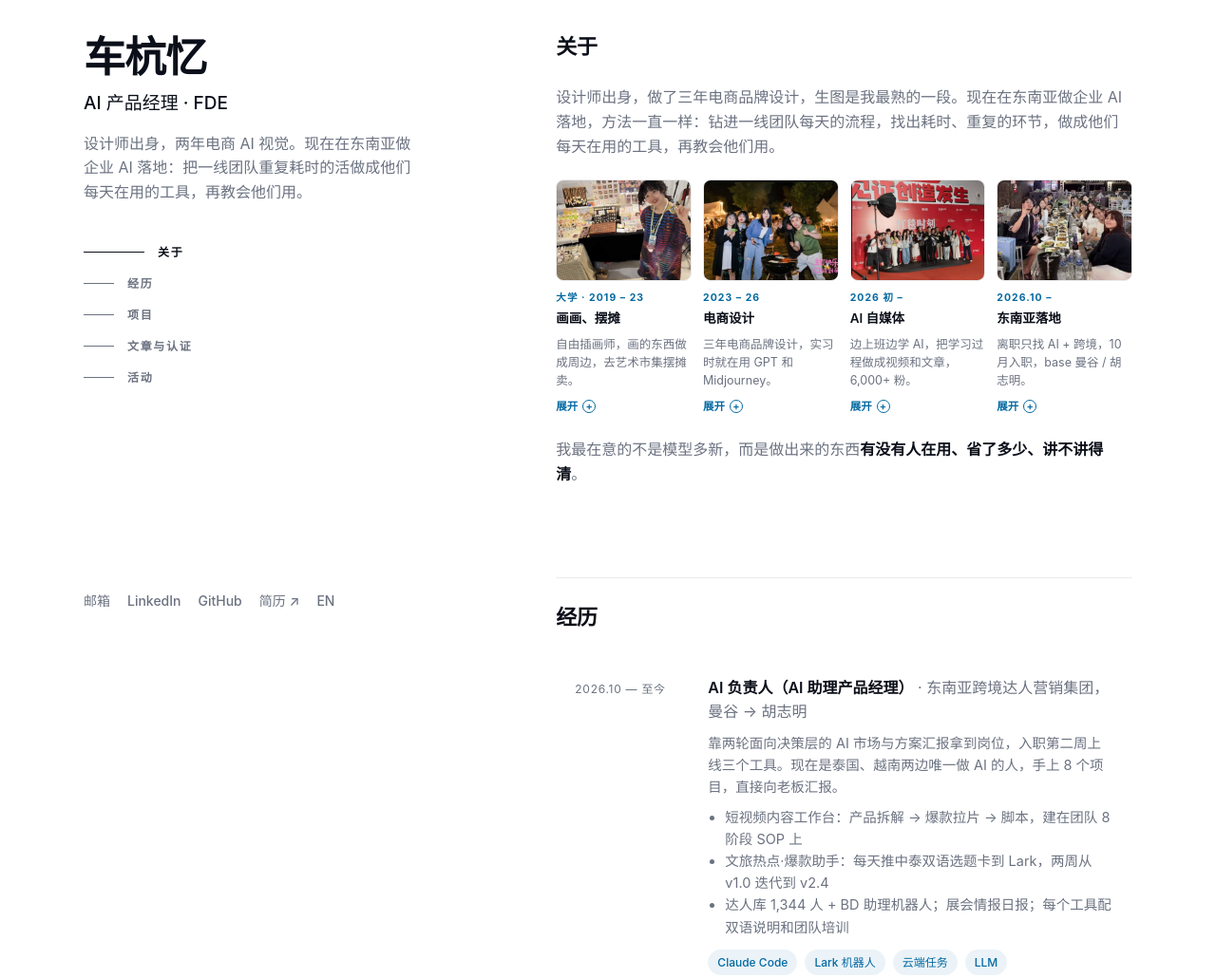
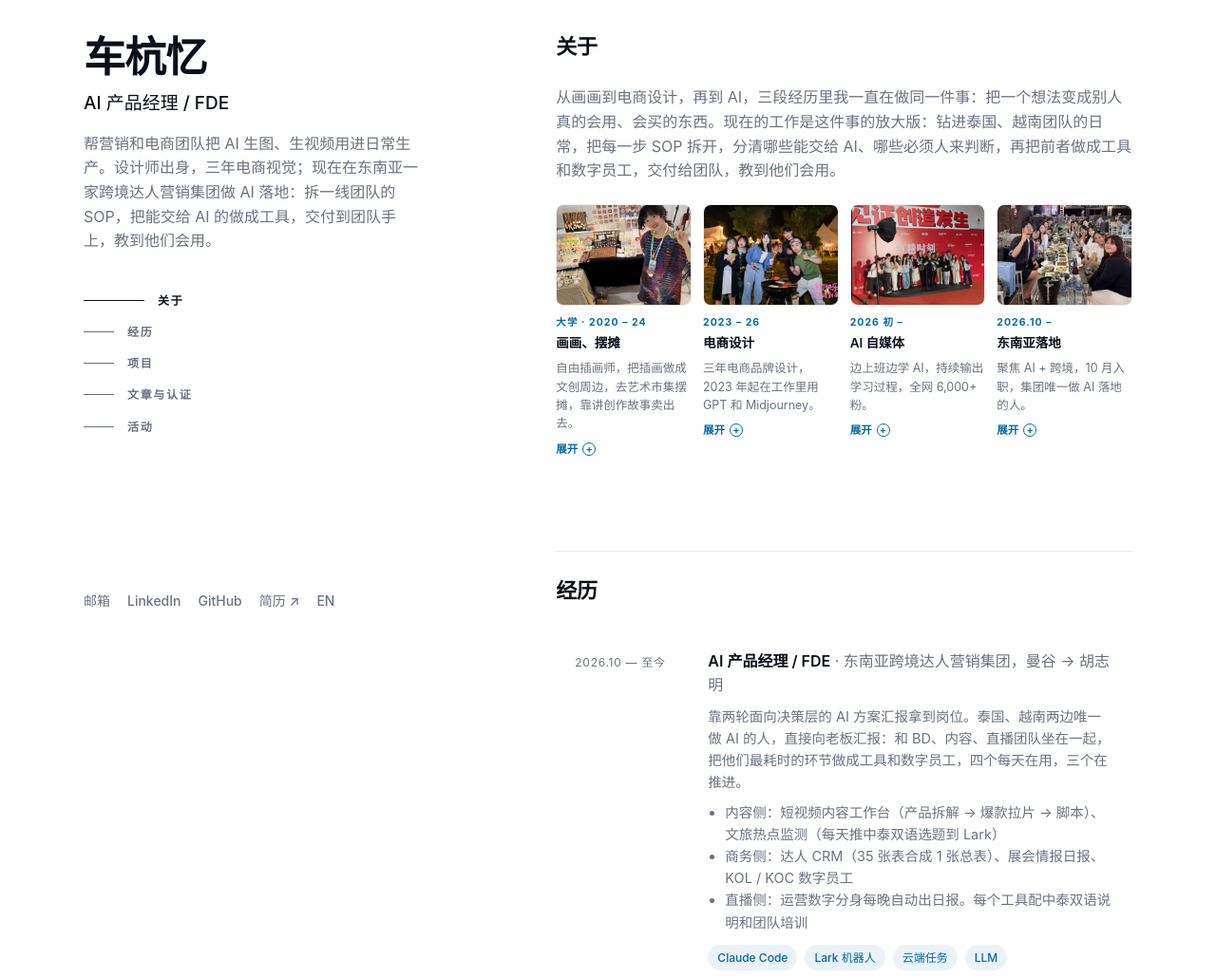
Before and after one commit to ChecheChat/chechechat.github.io, a plain HTML site: page zh.html in a window 1280 px wide. Shown: the part 60-1090 px from the top of the page at 95% size. Drawn offline with Linux system fonts and the light colour scheme.

Commit message:
首页文字：侧栏、关于、经历现职按对照稿改；头衔统一 AI 产品经理 / FDE
Co-Authored-By: Claude Fable 5.1 <noreply@anthropic.com>

```diff
--- a/zh.html
+++ b/zh.html
@@ -14,8 +14,8 @@
   <aside class="side">
     <div>
       <h1>车杭忆</h1>
-      <p class="role">AI 产品经理 · FDE</p>
-      <p class="intro">设计师出身，两年电商 AI 视觉。现在在东南亚做企业 AI 落地：把一线团队重复耗时的活做成他们每天在用的工具，再教会他们用。</p>
+      <p class="role">AI 产品经理 / FDE</p>
+      <p class="intro">帮营销和电商团队把 AI 生图、生视频用进日常生产。设计师出身，三年电商视觉；现在在东南亚一家跨境达人营销集团做 AI 落地：拆一线团队的 SOP，把能交给 AI 的做成工具，交付到团队手上，教到他们会用。</p>
       <ul class="menu">
         <li><a href="#about">关于</a></li>
         <li><a href="#experience">经历</a></li>
@@ -39,23 +39,21 @@
     <!-- 关于 -->
     <section id="about" class="prose">
       <h2>关于</h2>
-      <p>设计师出身，做了三年电商品牌设计，生图是我最熟的一段。现在在东南亚做企业 AI 落地，方法一直一样：钻进一线团队每天的流程，找出耗时、重复的环节，做成他们每天在用的工具，再教会他们用。</p>
+      <p>从画画到电商设计，再到 AI，三段经历里我一直在做同一件事：把一个想法变成别人真的会用、会买的东西。现在的工作是这件事的放大版：钻进泰国、越南团队的日常，把每一步 SOP 拆开，分清哪些能交给 AI、哪些必须人来判断，再把前者做成工具和数字员工，交付给团队，教到他们会用。</p>
 
       <div class="strip" id="about-strip">
-        <button class="cell" type="button" data-beat="1" aria-expanded="false"><img src="assets/about/01.jpg" alt="艺术市集摆摊现场"><div class="k">大学 · 2019 – 23</div><div class="t">画画、摆摊</div><p class="s">自由插画师，画的东西做成周边，去艺术市集摆摊卖。</p><span class="more">展开 <i>+</i></span></button>
-        <button class="cell" type="button" data-beat="2" aria-expanded="false"><img src="assets/about/02.jpg" alt="电商公司团建"><div class="k">2023 – 26</div><div class="t">电商设计</div><p class="s">三年电商品牌设计，实习时就在用 GPT 和 Midjourney。</p><span class="more">展开 <i>+</i></span></button>
-        <button class="cell" type="button" data-beat="3" aria-expanded="false"><img src="assets/about/03.jpg" alt="AI 大会现场"><div class="k">2026 初 –</div><div class="t">AI 自媒体</div><p class="s">边上班边学 AI，把学习过程做成视频和文章，6,000+ 粉。</p><span class="more">展开 <i>+</i></span></button>
-        <button class="cell" type="button" data-beat="4" aria-expanded="false"><img src="assets/about/04.jpg" alt="泰国团队聚餐"><div class="k">2026.10 –</div><div class="t">东南亚落地</div><p class="s">离职只找 AI + 跨境，10 月入职，base 曼谷 / 胡志明。</p><span class="more">展开 <i>+</i></span></button>
+        <button class="cell" type="button" data-beat="1" aria-expanded="false"><img src="assets/about/01.jpg" alt="艺术市集摆摊现场"><div class="k">大学 · 2020 – 24</div><div class="t">画画、摆摊</div><p class="s">自由插画师，把插画做成文创周边，去艺术市集摆摊，靠讲创作故事卖出去。</p><span class="more">展开 <i>+</i></span></button>
+        <button class="cell" type="button" data-beat="2" aria-expanded="false"><img src="assets/about/02.jpg" alt="电商公司团建"><div class="k">2023 – 26</div><div class="t">电商设计</div><p class="s">三年电商品牌设计，2023 年起在工作里用 GPT 和 Midjourney。</p><span class="more">展开 <i>+</i></span></button>
+        <button class="cell" type="button" data-beat="3" aria-expanded="false"><img src="assets/about/03.jpg" alt="AI 大会现场"><div class="k">2026 初 –</div><div class="t">AI 自媒体</div><p class="s">边上班边学 AI，持续输出学习过程，全网 6,000+ 粉。</p><span class="more">展开 <i>+</i></span></button>
+        <button class="cell" type="button" data-beat="4" aria-expanded="false"><img src="assets/about/04.jpg" alt="泰国团队聚餐"><div class="k">2026.10 –</div><div class="t">东南亚落地</div><p class="s">聚焦 AI + 跨境，10 月入职，集团唯一做 AI 落地的人。</p><span class="more">展开 <i>+</i></span></button>
       </div>
 
       <div class="beat-panel" id="beat-panel" hidden>
-        <div class="beat" data-beat="1"><div class="h"><span class="n">01</span>画画、摆摊、把故事讲给人听</div><p>大学时做自由插画师，把画的东西做成文创周边，去艺术市集摆摊卖。第一次知道「有没有人买」比「画得好不好」更难，也更有意思。</p></div>
-        <div class="beat" data-beat="2"><div class="h"><span class="n">02</span>三年电商品牌设计，最早一批把 AI 用进生产</div><p>毕业进电商：智篆实习、巨梓生物、菲碧清，做天猫、京东、拼多多的详情页、促销图、直播间视觉。实习时就在用 GPT 和 Midjourney，到菲碧清把 Midjourney、SD、ComfyUI 放进日常出图。</p></div>
-        <div class="beat" data-beat="3"><div class="h"><span class="n">03</span>边上班边学 AI，把学习过程做成内容</div><p>2026 年初 AI 爆发，白天上班，晚上学 Agent、写代码、投黑客松，把学到的做成视频和文章。6,000+ 粉、单条 14 万播放。也是在这段时间学会了用代码把流程做成工具。</p></div>
-        <div class="beat" data-beat="4"><div class="h"><span class="n">04</span>离开，去东南亚做 AI 落地</div><p>8 月底离开上一家公司，只找 AI + 跨境方向。10 月 1 日入职一家东南亚跨境达人营销集团，base 曼谷和胡志明，是泰国、越南两边唯一做 AI 的人：做工具，也给业务团队做 AI 培训。</p></div>
+        <div class="beat" data-beat="1"><div class="h"><span class="n">01</span>画画、摆摊、把故事讲给人听</div><p>大学做自由插画师，把生活里的灵感画下来，再做成冰箱贴这类文创周边：自己找打印厂、谈工艺、采购、定制，跑了很多场艺术市集。摊位上卖得最好的不是画得最好的，是故事讲得最清楚的。第一次知道「有没有人买」比「画得好不好」更难，也更有意思。</p></div>
+        <div class="beat" data-beat="2"><div class="h"><span class="n">02</span>三年电商品牌设计，最早一批把 AI 用进生产</div><p>2023 年在智篆（阿里生态公司）实习，就开始在工作里用 GPT 和 Midjourney。毕业进电商做品牌设计：巨梓生物、菲碧清，做天猫、京东、拼多多的详情页、促销图、直播间视觉，把 Midjourney、ComfyUI 放进日常出图流程，10 张 A/B 促销图从约 3 天缩到 1 天半。</p></div>
+        <div class="beat" data-beat="3"><div class="h"><span class="n">03</span>边上班边学 AI，把学习过程做成内容</div><p>2025 年底 AI 爆发，2026 年初开始白天上班、晚上学 Agent、写代码、投黑客松，把学的过程做成视频和文章持续输出，全网 6,000+ 粉、单条 14 万播放，一直活跃在 AI 创作者社群和 MCN 生态里。也是这段时间，从「用 AI 出图」变成「用代码把流程做成工具」。</p></div>
+        <div class="beat" data-beat="4"><div class="h"><span class="n">04</span>离开，去东南亚做 AI 落地</div><p>8 月底离开上一家公司，之后聚焦 AI + 跨境方向的岗位。10 月入职一家东南亚跨境达人营销集团，团队在曼谷、胡志明、马来西亚和日本，我是集团唯一做企业内部 AI 落地的人：给 BD、内容、直播团队做工具和数字员工，也给他们做 AI 培训。</p></div>
       </div>
-
-      <p>我最在意的不是模型多新，而是做出来的东西<b>有没有人在用、省了多少、讲不讲得清</b>。</p>
     </section>
 
     <!-- 经历 -->
@@ -65,12 +63,12 @@
       <a class="row" href="#projects">
         <div class="when">2026.10 — 至今</div>
         <div>
-          <div class="title">AI 负责人（AI 助理产品经理）<span class="org"> · 东南亚跨境达人营销集团，曼谷 → 胡志明</span></div>
-          <p>靠两轮面向决策层的 AI 市场与方案汇报拿到岗位，入职第二周上线三个工具。现在是泰国、越南两边唯一做 AI 的人，手上 8 个项目，直接向老板汇报。</p>
+          <div class="title">AI 产品经理 / FDE<span class="org"> · 东南亚跨境达人营销集团，曼谷 → 胡志明</span></div>
+          <p>靠两轮面向决策层的 AI 方案汇报拿到岗位。泰国、越南两边唯一做 AI 的人，直接向老板汇报：和 BD、内容、直播团队坐在一起，把他们最耗时的环节做成工具和数字员工，四个每天在用，三个在推进。</p>
           <ul>
-            <li>短视频内容工作台：产品拆解 → 爆款拉片 → 脚本，建在团队 8 阶段 SOP 上</li>
-            <li>文旅热点·爆款助手：每天推中泰双语选题卡到 Lark，两周从 v1.0 迭代到 v2.4</li>
-            <li>达人库 1,344 人 + BD 助理机器人；展会情报日报；每个工具配双语说明和团队培训</li>
+            <li>内容侧：短视频内容工作台（产品拆解 → 爆款拉片 → 脚本）、文旅热点监测（每天推中泰双语选题到 Lark）</li>
+            <li>商务侧：达人 CRM（35 张表合成 1 张总表）、展会情报日报、KOL / KOC 数字员工</li>
+            <li>直播侧：运营数字分身每晚自动出日报。每个工具配中泰双语说明和团队培训</li>
           </ul>
           <div class="chips"><span class="chip">Claude Code</span><span class="chip">Lark 机器人</span><span class="chip">云端任务</span><span class="chip">LLM</span></div>
         </div>
```
Also changed, not shown: resume.html (+1 -1 lines).
